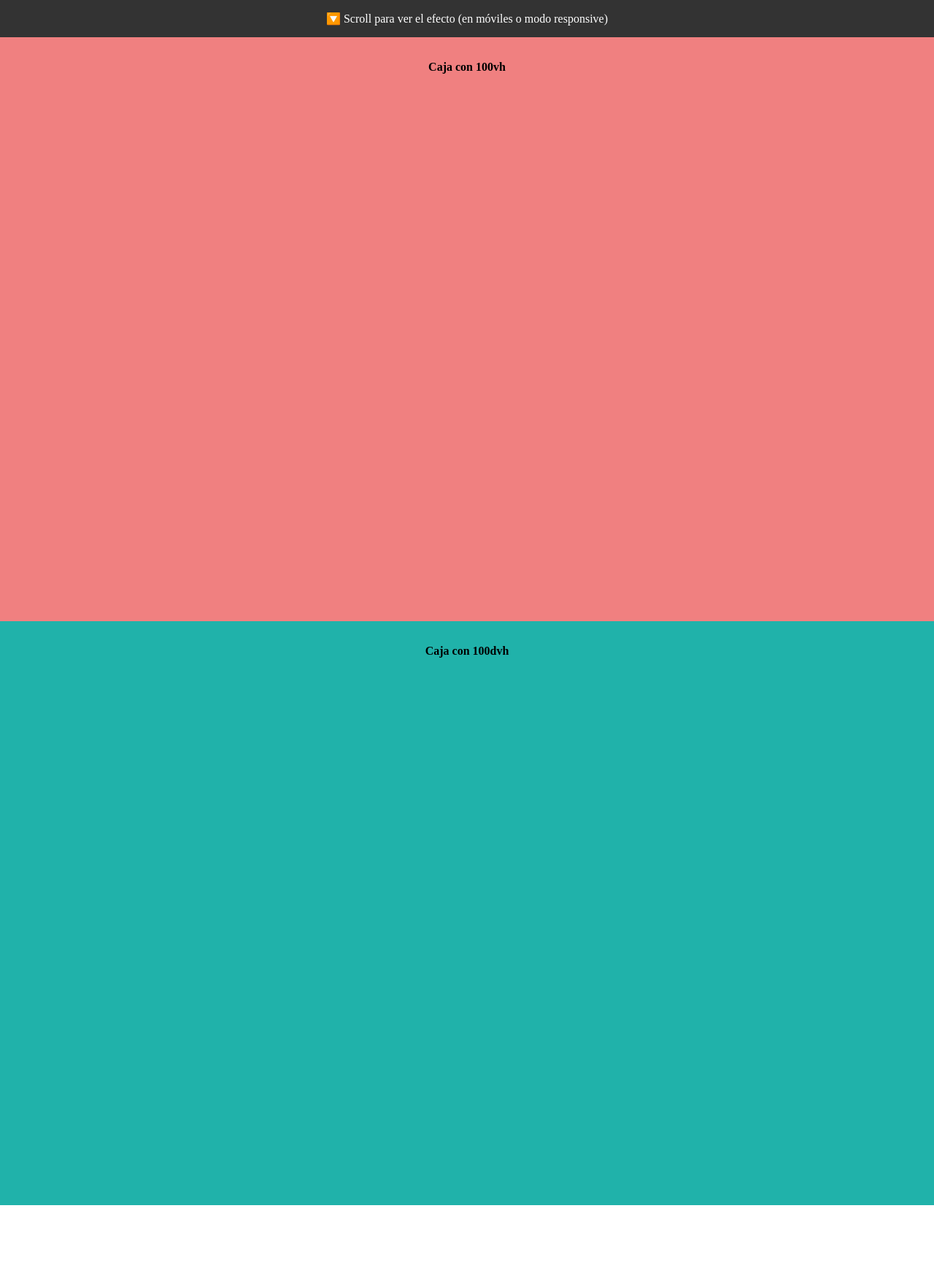
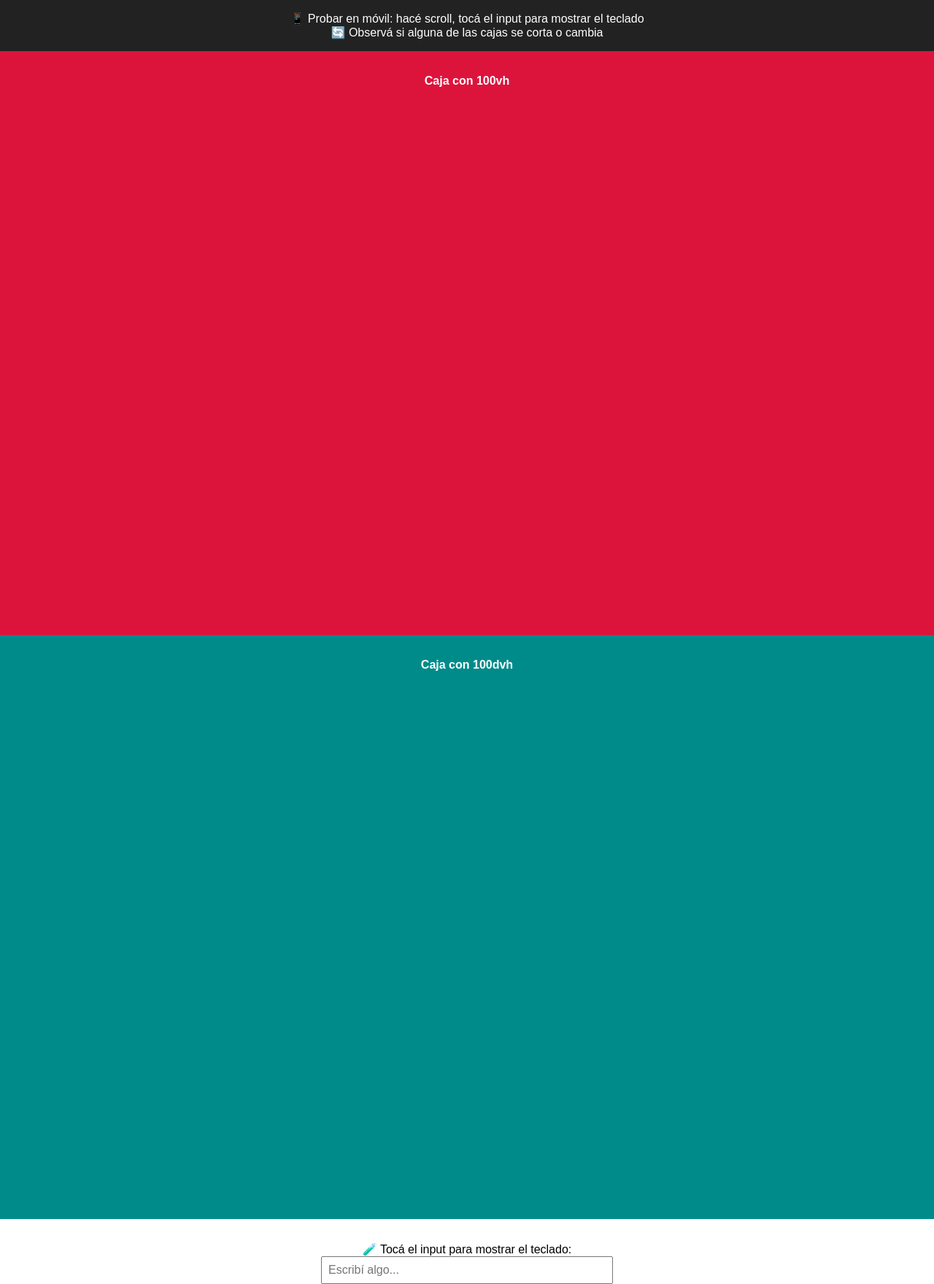
Before and after one commit to FT-Key/DynamicViewHeight, a plain HTML site: page index.html in a window 1280 px wide. Shown: the whole page at 73% size. Before the commit the page ends 1651 px from the top, so only its background shows below. Drawn offline with Linux system fonts and the light colour scheme.

Commit message:
Se cambia el diseño para poder ver tambien el teclado en moviles

```diff
--- a/index.html
+++ b/index.html
@@ -1,9 +1,8 @@
 <!DOCTYPE html>
 <html lang="es">
-
 <head>
   <meta charset="UTF-8">
-  <title>Comparación vh vs dvh</title>
+  <title>vh vs dvh vs teclado</title>
   <style>
     * {
       margin: 0;
@@ -12,41 +11,66 @@
     }
 
     body {
-      display: flex;
-      flex-direction: column;
+      font-family: sans-serif;
+      height: 200vh; /* permite scroll para activar/desactivar barra */
+    }
+
+    .info {
+      background: #222;
+      color: #fff;
+      padding: 1rem;
+      text-align: center;
+    }
+
+    .vh-box, .dvh-box {
+      text-align: center;
+      padding-top: 2rem;
+      font-weight: bold;
+      color: white;
     }
 
     .vh-box {
-      background-color: lightcoral;
+      background-color: crimson;
       height: 100vh;
-      text-align: center;
-      padding-top: 2rem;
-      font-weight: bold;
     }
 
     .dvh-box {
-      background-color: lightseagreen;
+      background-color: darkcyan;
       height: 100dvh;
-      text-align: center;
-      padding-top: 2rem;
-      font-weight: bold;
     }
 
-    .info {
-      padding: 1rem;
-      background: #333;
-      color: white;
+    .input-container {
+      margin-top: 2rem;
       text-align: center;
+    }
+
+    input {
+      padding: 0.5rem;
+      font-size: 1rem;
+      width: 80%;
+      max-width: 400px;
     }
   </style>
 </head>
+<body>
 
-<body>
-  <div class="info">🔽 Scroll para ver el efecto (en móviles o modo responsive)</div>
+  <div class="info">
+    📱 Probar en móvil: hacé scroll, tocá el input para mostrar el teclado<br>
+    🔄 Observá si alguna de las cajas se corta o cambia
+  </div>
 
-  <div class="vh-box">Caja con 100vh</div>
+  <div class="vh-box">
+    Caja con <strong>100vh</strong>
+  </div>
 
-  <div class="dvh-box">Caja con 100dvh</div>
+  <div class="dvh-box">
+    Caja con <strong>100dvh</strong>
+  </div>
+
+  <div class="input-container">
+    <p>🧪 Tocá el input para mostrar el teclado:</p>
+    <input type="text" placeholder="Escribí algo...">
+  </div>
+
 </body>
-
 </html>
```
